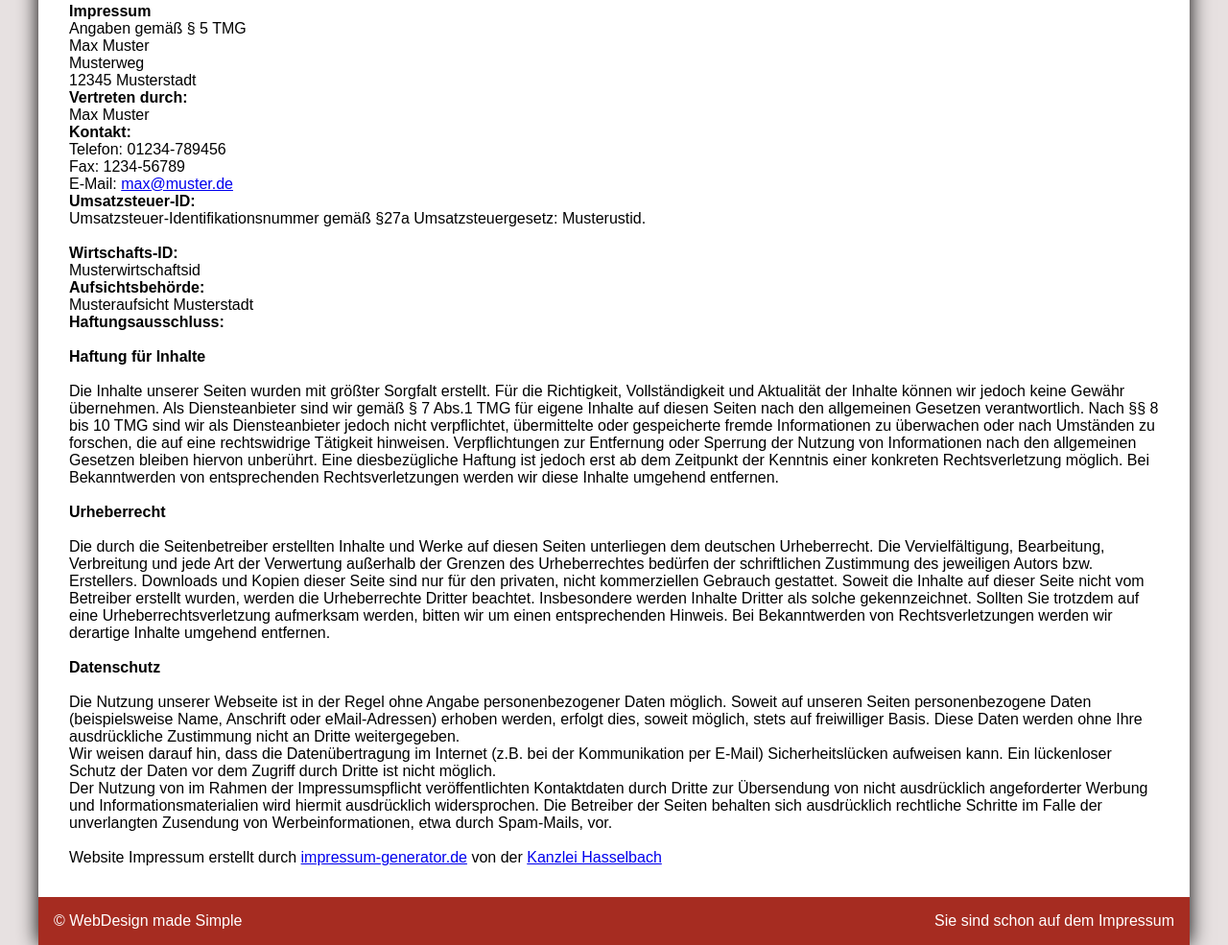
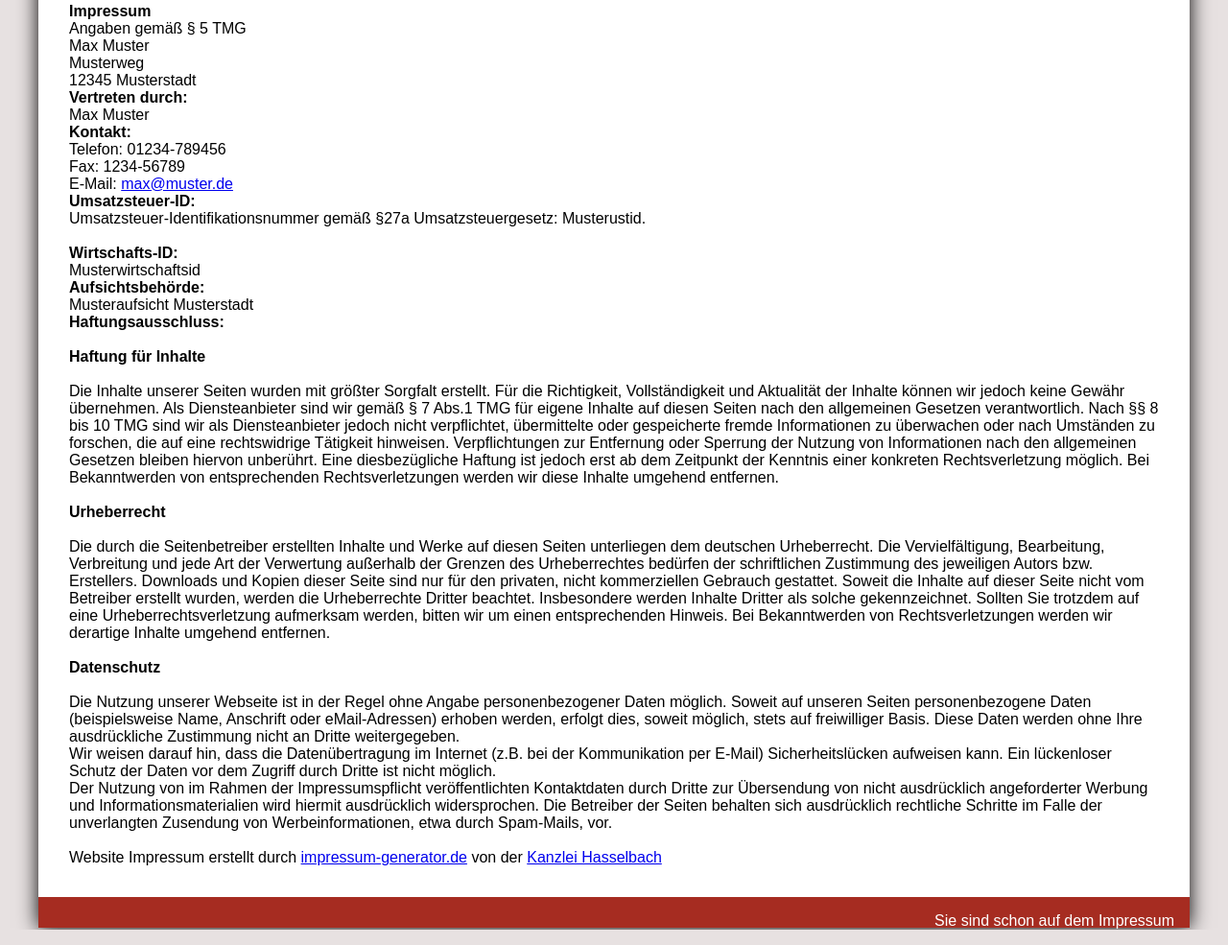
Before and after one commit to graeujer/webagency, a plain HTML site: page impressum.html in a window 1280 px wide. Shown: the part 293-1278 px from the top of the page at 96% size. Drawn offline with Linux system fonts and the light colour scheme.

Commit message:
Update impressum.html

```diff
--- a/impressum.html
+++ b/impressum.html
@@ -72,7 +72,7 @@
     Website Impressum erstellt durch <a href="https://www.impressum-generator.de">impressum-generator.de</a> von der <a href="https://www.kanzlei-hasselbach.de/" rel="nofollow">Kanzlei Hasselbach</a>
      </div>
      <footer class="footer">
-        <p class="impressum__mobilde-hidden">&#169; WebDesign made Simple</p>
+        <!--<p class="impressum__mobilde-hidden">&#169; WebDesign made Simple</p>-->
 
         <a class="footer__link" href="impressum.html">Sie sind schon auf dem Impressum </a>
 
```
